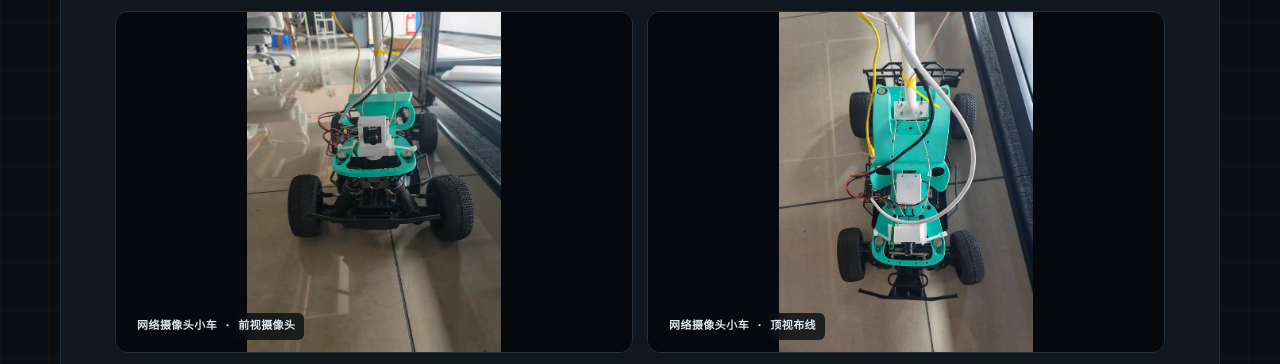
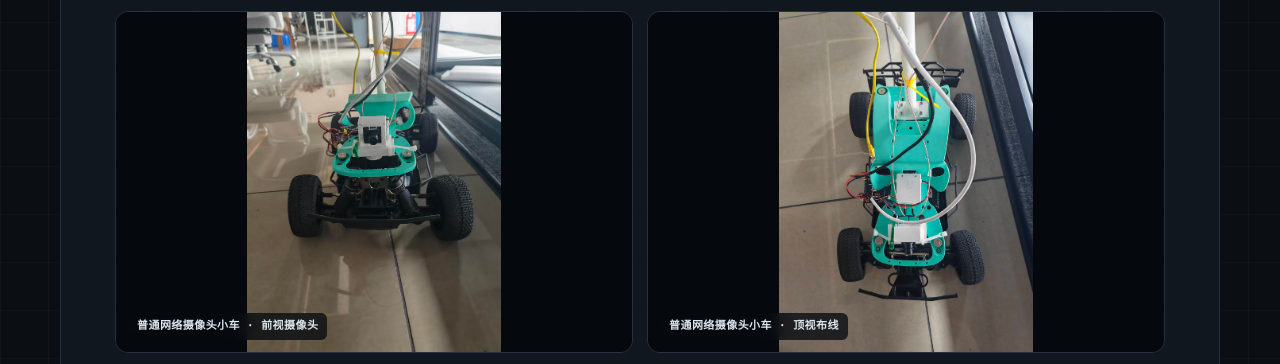
Before and after one commit to yuyuyj-zs/-HTML, a plain HTML site: page index.html in a window 1280 px wide. Shown: the part 4874-5238 px from the top of the page. Drawn offline with Linux system fonts and the light colour scheme.

Commit message:
fix: correct smart car platform labels

```diff
--- a/index.html
+++ b/index.html
@@ -1103,20 +1103,20 @@
 
               <div class="gallery" aria-label="途 S1 双车平台实拍与演示">
                 <figure class="project-media photo">
-                  <img src="assets/s1-network-car-top.jpg" alt="加装 RV1106 视觉节点小车的顶视布线" loading="lazy">
+                  <img src="assets/s1-black-car-top.jpg" alt="RV1106 视觉小车的顶视布线" loading="lazy">
                   <figcaption>RV1106 视觉小车 · 顶视布线</figcaption>
                 </figure>
                 <figure class="project-media photo">
-                  <img src="assets/s1-network-car-front.jpg" alt="加装 RV1106 视觉节点小车的前视模组" loading="lazy">
+                  <img src="assets/s1-black-car-front.jpg" alt="RV1106 视觉小车的前视模组" loading="lazy">
                   <figcaption>RV1106 视觉小车 · 前视模组</figcaption>
                 </figure>
                 <figure class="project-media photo">
-                  <img src="assets/s1-rv1106-car-front.jpg" alt="普通网络摄像头小车的前视摄像头" loading="lazy">
-                  <figcaption>网络摄像头小车 · 前视摄像头</figcaption>
+                  <img src="assets/s1-green-car-front.jpg" alt="普通网络摄像头小车的前视摄像头" loading="lazy">
+                  <figcaption>普通网络摄像头小车 · 前视摄像头</figcaption>
                 </figure>
                 <figure class="project-media photo">
-                  <img src="assets/s1-rv1106-car-top.jpg" alt="普通网络摄像头小车的顶视布线" loading="lazy">
-                  <figcaption>网络摄像头小车 · 顶视布线</figcaption>
+                  <img src="assets/s1-green-car-top.jpg" alt="普通网络摄像头小车的顶视布线" loading="lazy">
+                  <figcaption>普通网络摄像头小车 · 顶视布线</figcaption>
                 </figure>
                 <figure class="project-media">
                   <video class="project-video" controls playsinline preload="metadata" data-playback-rate="1.25" aria-label="途 S1 智能小车 RV1106 气球检测实机演示视频">
```
Also changed, not shown: assets/s1-black-car-front.jpg (renamed from assets/s1-network-car-front.jpg), assets/s1-black-car-top.jpg (renamed from assets/s1-network-car-top.jpg), assets/s1-green-car-front.jpg (renamed from assets/s1-rv1106-car-front.jpg), assets/s1-green-car-top.jpg (renamed from assets/s1-rv1106-car-top.jpg).
